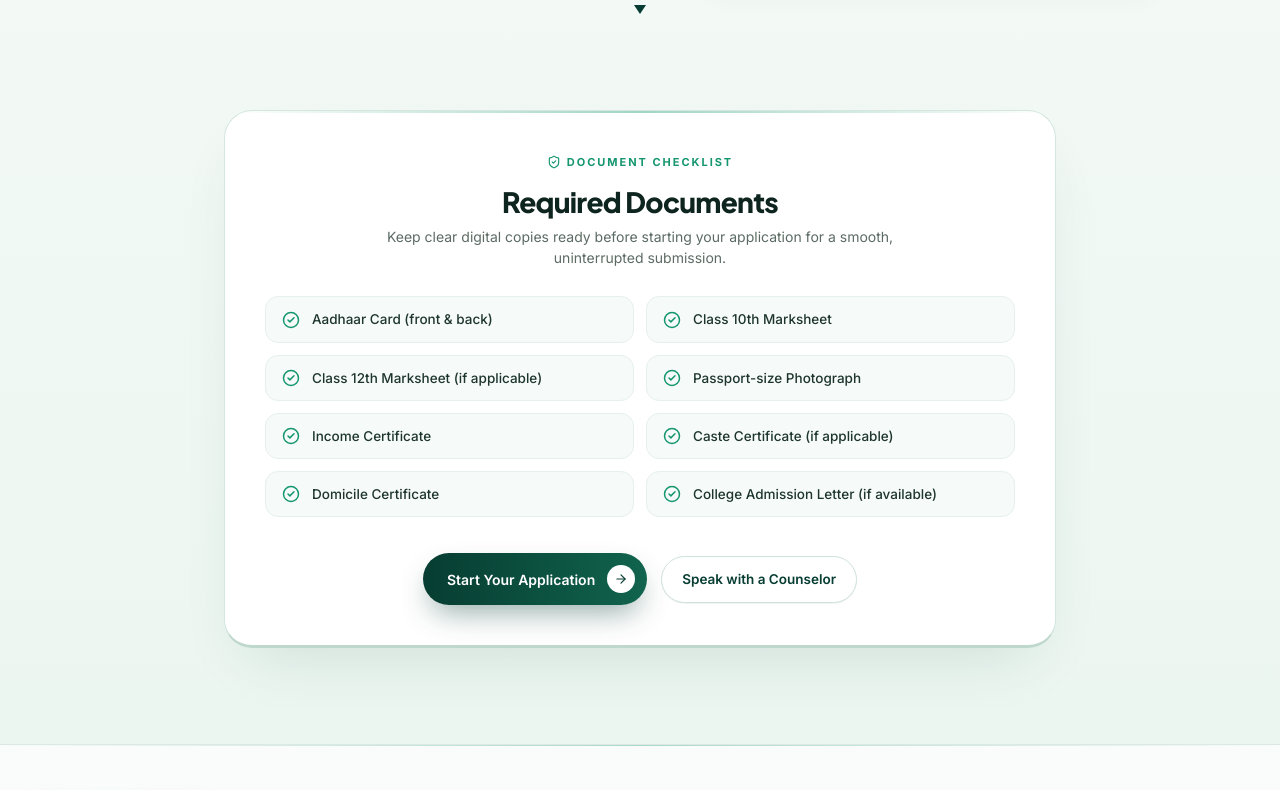
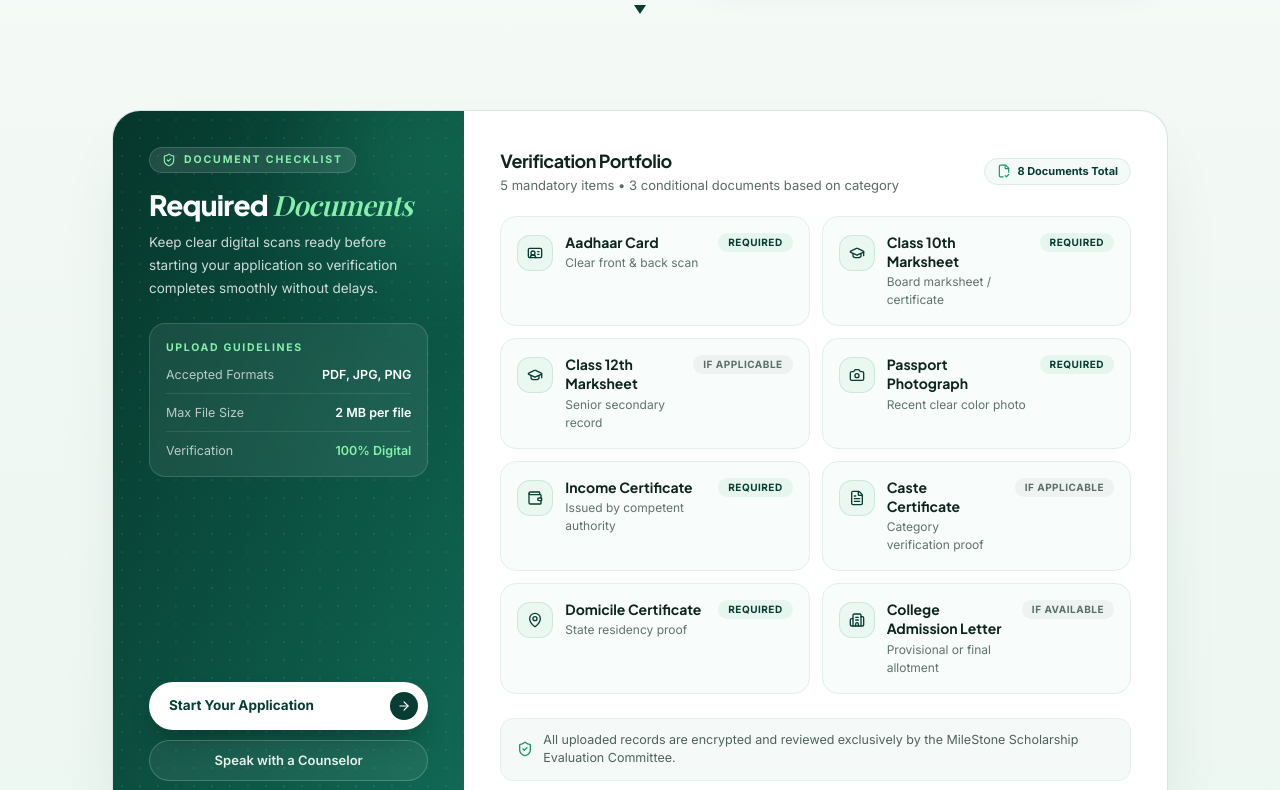
Before and after one commit to mannbond007/milestone, a Next.js app: page /how-to-apply in a window 1280 px wide. Shown: the part 1550-2340 px from the top of the page. Built offline with nearby package versions, Linux system fonts and the light colour scheme; no server answers.

Commit message:
Upgrade Required Documents section into a modern 12-column architectural readiness hub

```diff
--- a/src/app/how-to-apply/page.tsx
+++ b/src/app/how-to-apply/page.tsx
@@ -1,7 +1,18 @@
 import type { Metadata } from "next";
 import Image from "next/image";
 import Link from "next/link";
-import { ArrowRight, CheckCircle2, ShieldCheck } from "lucide-react";
+import {
+  ArrowRight,
+  Building2,
+  Camera,
+  FileCheck2,
+  FileText,
+  GraduationCap,
+  IdCard,
+  MapPin,
+  ShieldCheck,
+  Wallet,
+} from "lucide-react";
 
 export const metadata: Metadata = {
   title: "How to Apply",
@@ -67,14 +78,57 @@ const steps = [
 ];
 
 const documents = [
-  "Aadhaar Card (front & back)",
-  "Class 10th Marksheet",
-  "Class 12th Marksheet (if applicable)",
-  "Passport-size Photograph",
-  "Income Certificate",
-  "Caste Certificate (if applicable)",
-  "Domicile Certificate",
-  "College Admission Letter (if available)",
+  {
+    title: "Aadhaar Card",
+    note: "Clear front & back scan",
+    required: true,
+    icon: IdCard,
+  },
+  {
+    title: "Class 10th Marksheet",
+    note: "Board marksheet / certificate",
+    required: true,
+    icon: GraduationCap,
+  },
+  {
+    title: "Class 12th Marksheet",
+    note: "Senior secondary record",
+    required: false,
+    tag: "If Applicable",
+    icon: GraduationCap,
+  },
+  {
+    title: "Passport Photograph",
+    note: "Recent clear color photo",
+    required: true,
+    icon: Camera,
+  },
+  {
+    title: "Income Certificate",
+    note: "Issued by competent authority",
+    required: true,
+    icon: Wallet,
+  },
+  {
+    title: "Caste Certificate",
+    note: "Category verification proof",
+    required: false,
+    tag: "If Applicable",
+    icon: FileText,
+  },
+  {
+    title: "Domicile Certificate",
+    note: "State residency proof",
+    required: true,
+    icon: MapPin,
+  },
+  {
+    title: "College Admission Letter",
+    note: "Provisional or final allotment",
+    required: false,
+    tag: "If Available",
+    icon: Building2,
+  },
 ];
 
 export default function HowToApplyPage() {
@@ -239,57 +293,149 @@ export default function HowToApplyPage() {
         </div>
       </section>
 
-      {/* Required Documents Checklist & Closing CTA */}
+      {/* Required Documents Architectural Readiness Hub */}
       <section className="relative z-10">
-        <div className="mx-auto max-w-4xl px-4 sm:px-6 lg:px-8">
-          <div className="relative overflow-hidden rounded-[28px] border border-[#D4E6DF] border-b-[3px] border-b-[#BFD8CE] bg-white p-7 shadow-[0_28px_64px_-24px_rgba(7,61,50,0.14),inset_0_1px_0_rgba(255,255,255,1)] sm:p-10 dark:border-[#1E3B32] dark:border-b-[#122922] dark:bg-[#0D1E19]">
+        <div className="mx-auto max-w-[1120px] px-4 sm:px-6 lg:px-8">
+          <div className="overflow-hidden rounded-[28px] border border-[#D4E6DF] border-b-[3px] border-b-[#BFD8CE] bg-white shadow-[0_32px_72px_-26px_rgba(7,61,50,0.16),inset_0_1px_0_rgba(255,255,255,1)] dark:border-[#1E3B32] dark:border-b-[#122922] dark:bg-[#0D1E19]">
+            <div className="grid grid-cols-1 lg:grid-cols-12">
+              {/* LEFT (4 Cols): Deep Forest Editorial Summary, Specs & Primary CTA */}
+              <div className="relative flex flex-col justify-between overflow-hidden bg-gradient-to-br from-[#06362C] via-[#0B4F40] to-[#116955] p-7 text-white sm:p-9 lg:col-span-4">
+                {/* Subtle Architectural Micro-Dot Pattern */}
                 <div
                   aria-hidden="true"
-              className="pointer-events-none absolute inset-x-0 top-0 h-[2px] bg-gradient-to-r from-transparent via-[#15966F]/40 to-transparent"
+                  className="pointer-events-none absolute inset-0 opacity-[0.07]"
+                  style={{
+                    backgroundImage:
+                      "radial-gradient(rgba(255,255,255,0.9) 1px, transparent 1px)",
+                    backgroundSize: "18px 18px",
+                  }}
+                />
+                <div
+                  aria-hidden="true"
+                  className="pointer-events-none absolute -right-14 -top-14 h-48 w-48 rounded-full bg-[#34D399]/20 blur-3xl"
                 />
 
-            <div className="text-center">
-              <span className="inline-flex items-center gap-1.5 text-[11px] font-bold uppercase tracking-[0.18em] text-[#15966F] dark:text-[#34D399]">
+                <div className="relative z-10">
+                  <span className="inline-flex items-center gap-2 rounded-full border border-white/15 bg-white/10 px-3 py-1 text-[10.5px] font-bold uppercase tracking-[0.18em] text-[#86EFAC]">
                     <ShieldCheck className="h-3.5 w-3.5" />
                     Document Checklist
                   </span>
-              <h2 className="mt-2 font-heading text-2xl font-extrabold tracking-[-0.025em] text-[#0E241E] sm:text-[28px] dark:text-white">
-                Required Documents
+
+                  <h2 className="mt-4 font-heading text-2xl font-extrabold tracking-[-0.025em] text-white sm:text-[28px] sm:leading-[1.16]">
+                    Required{" "}
+                    <span className="font-editorial font-normal italic text-[#86EFAC]">
+                      Documents
+                    </span>
                   </h2>
-              <p className="mx-auto mt-1.5 max-w-lg text-[14px] text-[#5C6B64] dark:text-[#A0B3AC]">
-                Keep clear digital copies ready before starting your application for a smooth, uninterrupted submission.
+
+                  <p className="mt-2.5 text-[13.5px] leading-[1.68] text-white/80">
+                    Keep clear digital scans ready before starting your application so verification completes smoothly without delays.
                   </p>
+
+                  {/* Upload Specifications Panel */}
+                  <div className="mt-6 space-y-2.5 rounded-2xl border border-white/15 bg-white/[0.07] p-4 backdrop-blur-md">
+                    <div className="text-[10.5px] font-bold uppercase tracking-[0.16em] text-[#86EFAC]">
+                      Upload Guidelines
+                    </div>
+                    <div className="flex items-center justify-between border-b border-white/10 pb-2 text-[12.5px]">
+                      <span className="text-white/70">Accepted Formats</span>
+                      <span className="font-semibold text-white">PDF, JPG, PNG</span>
+                    </div>
+                    <div className="flex items-center justify-between border-b border-white/10 pb-2 text-[12.5px]">
+                      <span className="text-white/70">Max File Size</span>
+                      <span className="font-semibold text-white">2 MB per file</span>
+                    </div>
+                    <div className="flex items-center justify-between text-[12.5px]">
+                      <span className="text-white/70">Verification</span>
+                      <span className="font-semibold text-[#86EFAC]">100% Digital</span>
+                    </div>
+                  </div>
                 </div>
 
-            <ul className="mt-7 grid grid-cols-1 gap-3 sm:grid-cols-2">
-              {documents.map((doc) => (
-                <li
-                  key={doc}
-                  className="flex items-center gap-3 rounded-xl border border-[#E6F0EC] bg-[#F6FAF8] px-4 py-3 text-[13.5px] font-medium text-[#1D352E] transition-colors hover:border-[#15966F]/35 hover:bg-white dark:border-[#18332B] dark:bg-[#0A1713] dark:text-[#D5E6DF]"
-                >
-                  <CheckCircle2 className="h-4.5 w-4.5 shrink-0 text-[#15966F] dark:text-[#34D399]" />
-                  <span>{doc}</span>
-                </li>
-              ))}
-            </ul>
-
-            <div className="mt-9 flex flex-wrap items-center justify-center gap-3.5">
+                {/* Primary & Secondary Actions */}
+                <div className="relative z-10 mt-7 flex flex-col gap-2.5">
                   <Link
                     href="/sign-up"
-                className="group inline-flex items-center gap-3 rounded-full bg-gradient-to-r from-[#073D32] to-[#11644E] py-3 pl-6 pr-3 text-[14px] font-semibold text-white shadow-[0_14px_30px_-8px_rgba(7,61,50,0.45)] transition-all duration-200 hover:-translate-y-0.5 hover:from-[#0A4E3F] hover:to-[#158062]"
+                    className="group flex w-full items-center justify-between rounded-full bg-white py-2.5 pl-5 pr-2.5 text-[13.5px] font-bold text-[#073D32] shadow-[0_14px_28px_-10px_rgba(0,0,0,0.38)] transition-all duration-200 hover:-translate-y-0.5 hover:bg-[#F2FAF6]"
                   >
                     <span>Start Your Application</span>
-                <span className="flex h-7 w-7 items-center justify-center rounded-full bg-white text-[#073D32] transition-transform duration-200 group-hover:translate-x-0.5">
+                    <span className="flex h-7 w-7 items-center justify-center rounded-full bg-[#073D32] text-white transition-transform duration-200 group-hover:translate-x-0.5">
                       <ArrowRight className="h-3.5 w-3.5" />
                     </span>
                   </Link>
 
                   <Link
                     href="/contact"
-                className="inline-flex items-center rounded-full border border-[#CFE2DA] bg-white px-5 py-3 text-[13.5px] font-semibold text-[#073D32] shadow-2xs transition-all duration-200 hover:-translate-y-0.5 hover:border-[#15966F]/50 hover:text-[#15966F] dark:border-[#1E3B32] dark:bg-[#132E26] dark:text-white"
+                    className="flex w-full items-center justify-center rounded-full border border-white/20 bg-white/[0.06] px-5 py-2.5 text-[13px] font-semibold text-white/90 transition-colors hover:bg-white/15 hover:text-white"
                   >
                     Speak with a Counselor
                   </Link>
+                </div>
+              </div>
+
+              {/* RIGHT (8 Cols): Structured 2-Column Document Directory */}
+              <div className="flex flex-col justify-between p-6 sm:p-8 lg:col-span-8 lg:p-9">
+                <div>
+                  <div className="flex flex-wrap items-center justify-between gap-2 pb-5">
+                    <div>
+                      <h3 className="font-heading text-[18px] font-bold tracking-tight text-[#0E241E] dark:text-white">
+                        Verification Portfolio
+                      </h3>
+                      <p className="mt-0.5 text-[13px] text-[#5C6B64] dark:text-[#A0B3AC]">
+                        5 mandatory items &bull; 3 conditional documents based on category
+                      </p>
+                    </div>
+                    <span className="inline-flex items-center gap-1.5 rounded-full border border-[#DCECE5] bg-[#F4FAF7] px-3 py-1 text-[11px] font-bold text-[#073D32] dark:border-[#1E3B32] dark:bg-[#132E26] dark:text-[#6EE7B7]">
+                      <FileCheck2 className="h-3.5 w-3.5 text-[#15966F] dark:text-[#34D399]" />
+                      8 Documents Total
+                    </span>
+                  </div>
+
+                  <div className="grid grid-cols-1 gap-3 sm:grid-cols-2">
+                    {documents.map((doc) => {
+                      const DocIcon = doc.icon;
+                      return (
+                        <div
+                          key={doc.title}
+                          className="group flex items-start justify-between gap-3 rounded-2xl border border-[#E3EFEA] bg-[#F8FCFA] p-4 transition-all duration-200 hover:-translate-y-0.5 hover:border-[#15966F]/40 hover:bg-white hover:shadow-[0_12px_26px_-14px_rgba(7,61,50,0.16)] dark:border-[#18332B] dark:bg-[#0A1713] dark:hover:border-[#34D399]/35 dark:hover:bg-[#10251F]"
+                        >
+                          <div className="flex items-start gap-3 min-w-0">
+                            <span className="mt-0.5 flex h-9 w-9 shrink-0 items-center justify-center rounded-xl border border-[#15966F]/15 bg-[#EBF7F1] text-[#073D32] transition-colors group-hover:bg-[#073D32] group-hover:text-white dark:border-[#34D399]/20 dark:bg-[#132E26] dark:text-[#34D399]">
+                              <DocIcon className="h-4 w-4" />
+                            </span>
+                            <div className="min-w-0">
+                              <div className="font-heading text-[14px] font-bold leading-snug text-[#0E241E] dark:text-white">
+                                {doc.title}
+                              </div>
+                              <div className="mt-0.5 text-[12px] text-[#60736B] dark:text-[#8DA29A]">
+                                {doc.note}
+                              </div>
+                            </div>
+                          </div>
+
+                          <span
+                            className={`shrink-0 rounded-full px-2.5 py-0.5 text-[10px] font-bold uppercase tracking-wider ${
+                              doc.required
+                                ? "bg-[#E6F6EE] text-[#073D32] dark:bg-[#133529] dark:text-[#6EE7B7]"
+                                : "bg-[#EEF3F1] text-[#5B6E66] dark:bg-[#172822] dark:text-[#8DA29A]"
+                            }`}
+                          >
+                            {doc.required ? "Required" : doc.tag}
+                          </span>
+                        </div>
+                      );
+                    })}
+                  </div>
+                </div>
+
+                {/* Bottom Security & Privacy Note */}
+                <div className="mt-6 flex items-center gap-2.5 rounded-xl border border-[#E5F0EB] bg-[#F5FAF8] px-4 py-3 text-[12.5px] text-[#4E625A] dark:border-[#18332B] dark:bg-[#0A1713] dark:text-[#A0B3AC]">
+                  <ShieldCheck className="h-4 w-4 shrink-0 text-[#15966F] dark:text-[#34D399]" />
+                  <span>
+                    All uploaded records are encrypted and reviewed exclusively by the MileStone Scholarship Evaluation Committee.
+                  </span>
+                </div>
+              </div>
             </div>
           </div>
         </div>
```
Lines whose indentation alone changed are shown as unchanged.
